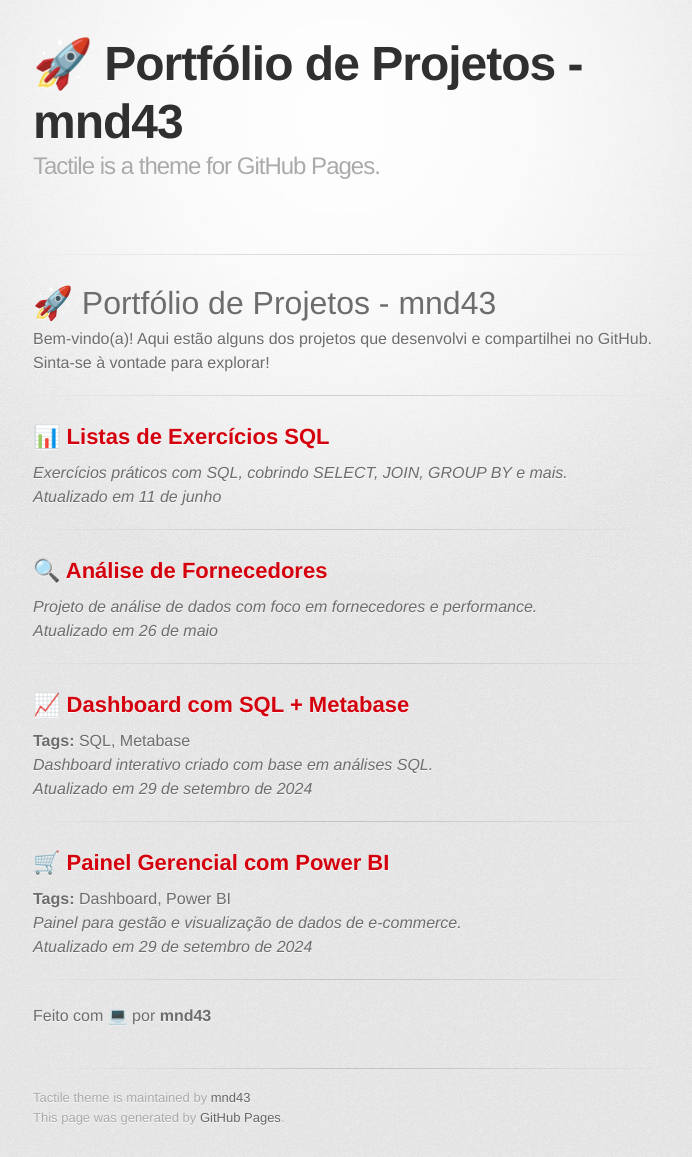
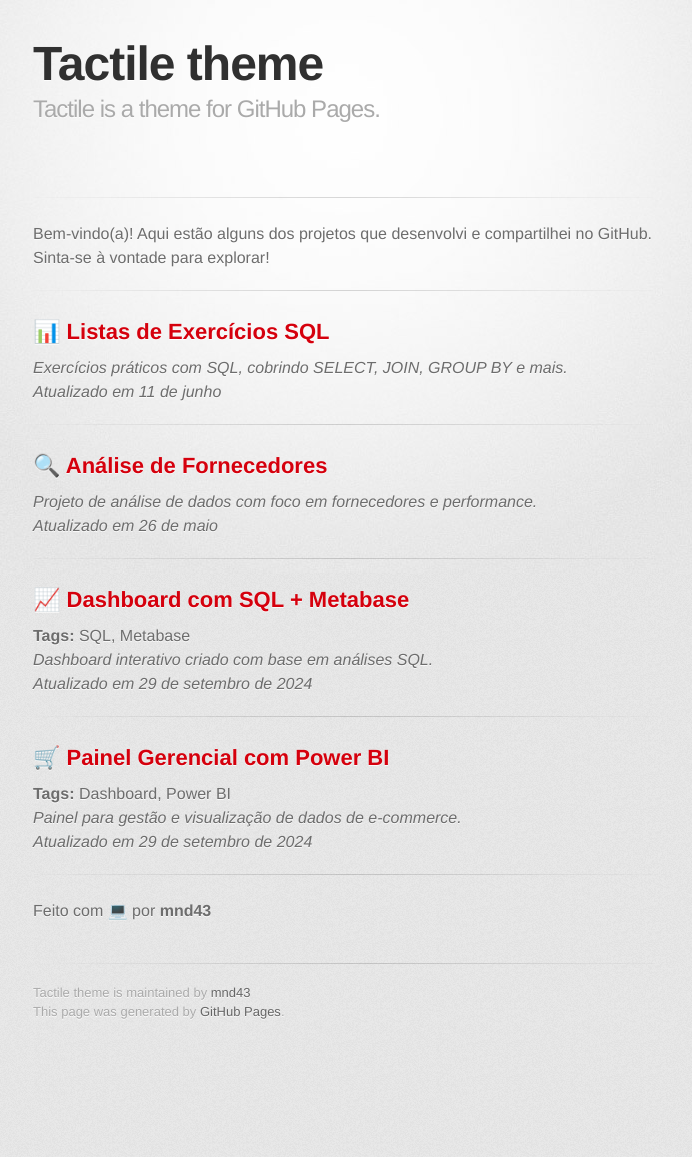
Before and after one commit to mnd43/Portifolio-Mnd43, a Jekyll site: the page built from index.md, in a window 1280 px wide. Shown: the whole page, without its empty margins (297-989 px from the left). Built offline with Jekyll 4.4.1, drawn with Linux system fonts in a browser that asks for light colours; some web fonts are replaced; our own code applies the rules of GitHub Pages for plain Markdown files; after the commit the page ends 1052 px from its top, so only the background shows below that.

Commit message:
Update index.md

```diff
--- a/index.md
+++ b/index.md
@@ -1,5 +1,3 @@
-# 🚀 Portfólio de Projetos - mnd43
-
 Bem-vindo(a)! Aqui estão alguns dos projetos que desenvolvi e compartilhei no GitHub. Sinta-se à vontade para explorar!
 
 ---
```
